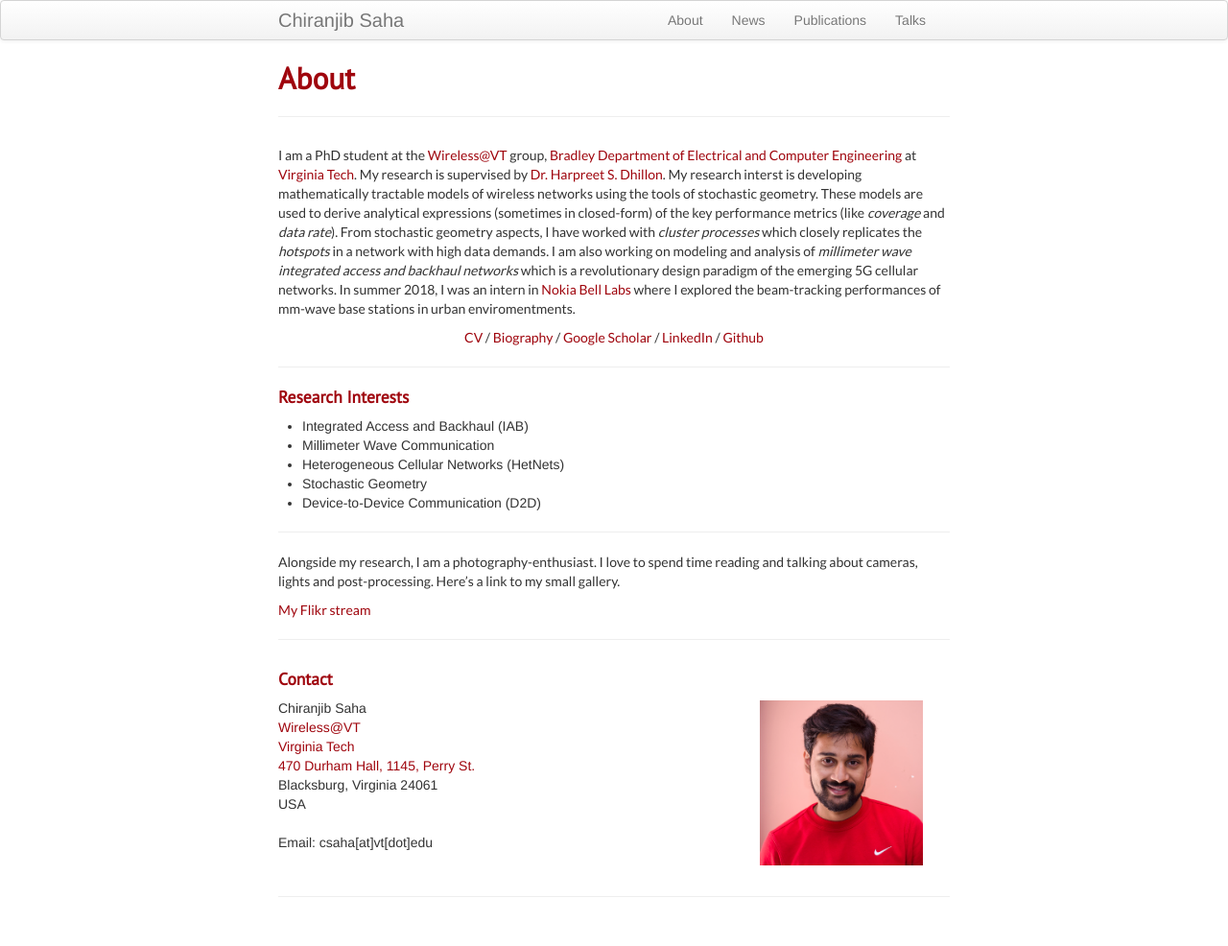
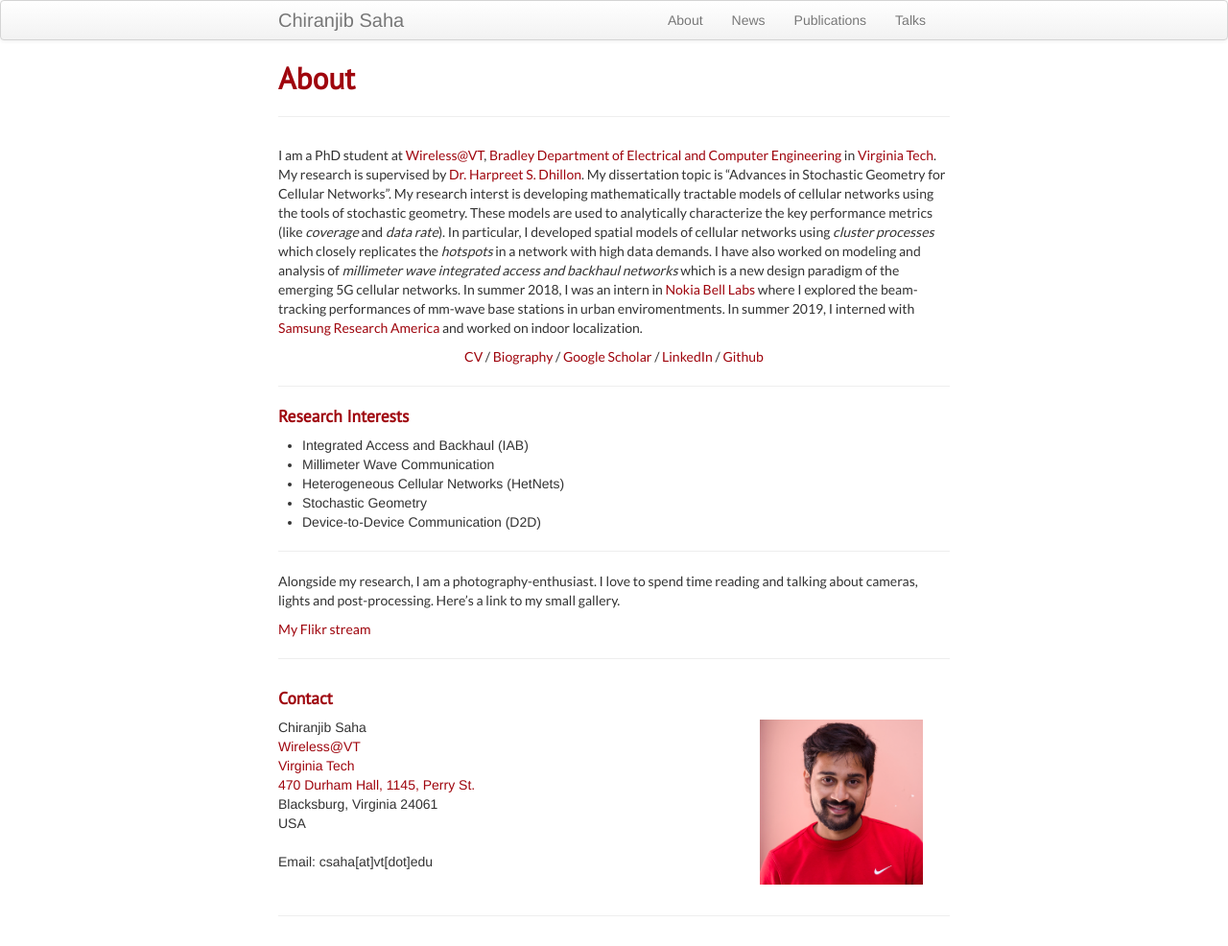
Before and after one commit to chiranjibsaha/chiranjibsaha.github.io, a Jekyll site: the page built from index.md, in a window 1280 px wide. Shown: the whole page at 96% size. Built offline with Jekyll 4.4.1, drawn with Linux system fonts in a browser that asks for light colours.

Commit message:
Updated Bio

```diff
--- a/index.md
+++ b/index.md
@@ -4,8 +4,8 @@ title: About
 description: Chiranjib Saha is a PhD student in Bradley Department of Electrical and Computer Engineering, Virginia Tech.
 ---
 
-I am a PhD student at the [Wireless@VT](https://wireless.vt.edu/) group,  [Bradley Department of Electrical and Computer Engineering](https://www.ece.vt.edu/) at [Virginia Tech](https://vt.edu/). My research is supervised by [Dr. Harpreet S. Dhillon](http://www.dhillon.ece.vt.edu/). My research interst is developing mathematically tractable models of wireless networks using the tools of stochastic geometry. These models are used to derive analytical expressions (sometimes in closed-form) of the key performance metrics (like *coverage* and *data rate*). From stochastic geometry aspects, I have worked with *cluster processes* which closely replicates the *hotspots* in a network with high data demands. I am also working on modeling and analysis of *millimeter wave integrated access and backhaul networks* which is a revolutionary design paradigm of the emerging 5G cellular networks.
- In summer 2018, I was an intern in [Nokia Bell Labs](https://www.bell-labs.com/) where I  explored the beam-tracking performances of mm-wave base stations in urban enviromentments.
+I am a PhD student at [Wireless@VT](https://wireless.vt.edu/),  [Bradley Department of Electrical and Computer Engineering](https://www.ece.vt.edu/) in [Virginia Tech](https://vt.edu/). My research is supervised by [Dr. Harpreet S. Dhillon](http://www.dhillon.ece.vt.edu/). My dissertation topic is "Advances in Stochastic Geometry for Cellular Networks". My research interst is developing mathematically tractable models of cellular networks using the tools of stochastic geometry. These models are used to analytically characterize the key performance metrics (like *coverage* and *data rate*). In particular, I developed spatial models of cellular networks using *cluster processes* which closely replicates the *hotspots* in a network with high data demands. I have also worked on modeling and analysis of *millimeter wave integrated access and backhaul networks* which is a new design paradigm of the emerging 5G cellular networks.
+ In summer 2018, I was an intern in [Nokia Bell Labs](https://www.bell-labs.com/) where I  explored the beam-tracking performances of mm-wave base stations in urban enviromentments.  In summer 2019, I interned with [Samsung Research America](https://www.sra.samsung.com/) and worked on indoor localization.
 
 
 <p align="center">
```
